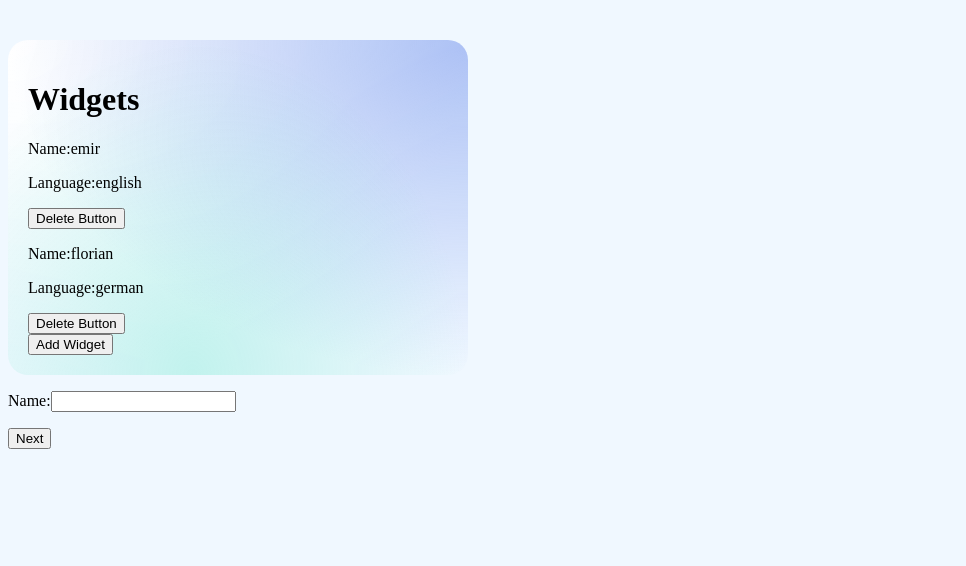
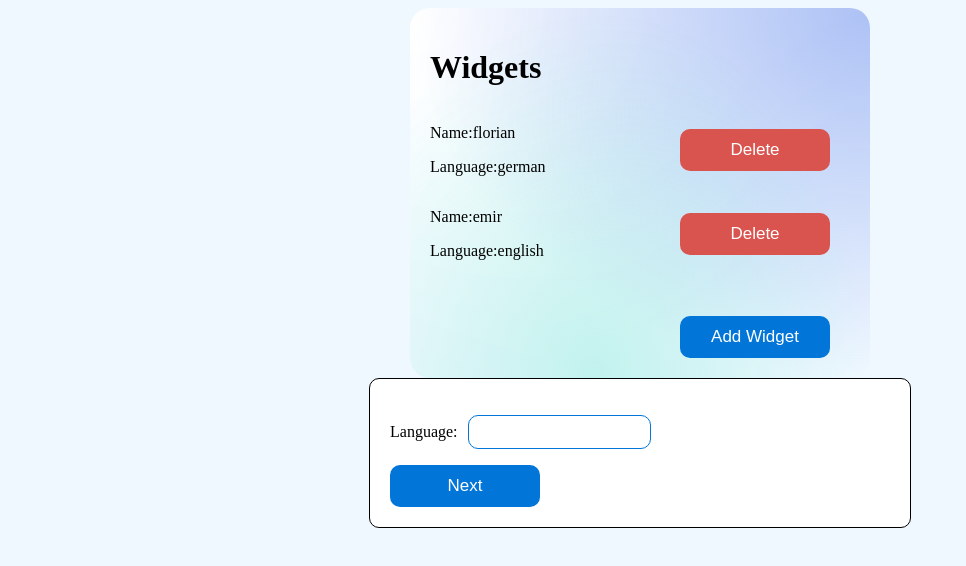
Before and after one commit to emirabuaf/widgets-screen, a React (Create React App) app: page / in a window 1280 px wide. Both pictures are taken after a click on the button "Add Widget". Shown: the top 566 px of the page, without its empty margins (0-966 px from the left). Built offline with nearby package versions, Linux system fonts and the light colour scheme.

Commit message:
push the inputvalue to array and do some styling

```diff
--- a/src/App.js
+++ b/src/App.js
@@ -1,22 +1,40 @@
-import React, { useState } from "react";
+import React, { useEffect, useState } from "react";
 import "./App.css";
 import Widgets from "./components/Widgets";
 import MultiStepForm from "./components/MultiStepForm";
 
 const dataList = [
+  { name: "florian", language: "german" },
   { name: "emir", language: "english" },
-  { name: "florian", language: "german" },
 ];
 
 function App() {
   const [formData, setFormData] = useState(dataList);
+  const [isVisible, setIsVisible] = useState(false);
 
-  console.log(formData);
+  console.log(isVisible);
+
+  const updateData = (value) => {
+    formData.push(value);
+    const newArray = [...formData];
+    setFormData(newArray);
+  };
 
   return (
     <div className="App">
-      <Widgets formData={formData} setFormData={setFormData} />
-      <MultiStepForm formData={formData} setFormData={setFormData} />
+      <Widgets
+        setIsVisible={setIsVisible}
+        formData={formData}
+        setFormData={setFormData}
+      />
+      {isVisible == true ? (
+        <MultiStepForm
+          setIsVisible={setIsVisible}
+          handleUpdate={updateData}
+          formData={formData}
+          setFormData={setFormData}
+        />
+      ) : null}
     </div>
   );
 }
--- a/src/components/AddWidget/index.js
+++ b/src/components/AddWidget/index.js
@@ -1,9 +1,16 @@
 import React from "react";
+import styles from "./styles.css";
 
-const AddWidget = () => {
+const AddWidget = (props) => {
+  const toggleVisible = () => {
+    props.setIsVisible(true);
+  };
+
   return (
     <div>
-      <button>Add Widget</button>
+      <button className="add-widget" onClick={toggleVisible}>
+        Add Widget
+      </button>
     </div>
   );
 };
--- a/src/components/AddWidget/styles.css
+++ b/src/components/AddWidget/styles.css
@@ -0,0 +1,15 @@
+.add-widget {
+  text-align: center;
+  background-color: #0275d8;
+  color: white;
+  width: 150px;
+  padding: 10px;
+  float: right;
+  border: 1px solid transparent;
+  border-radius: 10px;
+  font-size: 17px;
+  margin-right: 20px;
+  margin-top: 40px;
+  outline: none;
+  cursor: pointer;
+}
--- a/src/components/MultiStepForm/Step1.js
+++ b/src/components/MultiStepForm/Step1.js
@@ -4,15 +4,17 @@ const Step1 = (props) => {
   return (
     <div>
       <p>
-        <label htmlFor="name">Name:</label>
+        <label htmlFor="language">Language:</label>
         <input
           type="text"
-          name="name"
-          value={props.name}
+          name="language"
+          value={props.language}
           onChange={handleChange}
         />
       </p>
-      <button onClick={nextStep}>Next</button>
+      <button className="button" onClick={nextStep}>
+        Next
+      </button>
     </div>
   );
 };
--- a/src/components/MultiStepForm/Step2.js
+++ b/src/components/MultiStepForm/Step2.js
@@ -1,19 +1,23 @@
 import React from "react";
 const Step2 = (props) => {
-  const { handleChange, finishStep, back } = props;
+  const { handleChange, finishStep, prevStep } = props;
   return (
-    <div>
+    <div className="step1-wrapper">
       <p>
-        <label htmlFor="language">Language:</label>
+        <label htmlFor="name">Name:</label>
         <input
           type="text"
-          name="language"
-          value={props.language}
+          name="name"
+          value={props.name}
           onChange={handleChange}
         />
       </p>
-      <button onClick={back}>Back</button>
-      <button onClick={finishStep}>Finish</button>
+      <button className="back-button" onClick={prevStep}>
+        Back
+      </button>
+      <button className="button" onClick={finishStep}>
+        Finish
+      </button>
     </div>
   );
 };
--- a/src/components/MultiStepForm/index.js
+++ b/src/components/MultiStepForm/index.js
@@ -1,6 +1,7 @@
 import React, { useState } from "react";
 import Step1 from "./Step1";
 import Step2 from "./Step2";
+import styles from "./styles.css";
 
 const MultiStepForm = (props) => {
   const [currentStep, setCurrentStep] = useState(1);
@@ -25,13 +26,17 @@ const MultiStepForm = (props) => {
     }));
   };
 
-  const handleSubmit = () => {
-    setInputValue((prevState) => ({
-      inputValue: { name: "", language: "" },
-    }));
+  const handleSubmit = (key) => {
     const newValue = Object.values(inputValue);
-    props.formData.push(newValue);
-    console.log(newValue);
+    const convert = Object.assign({}, newValue);
+
+    for (key in convert) {
+      if (convert.hasOwnProperty(key)) {
+        var value = convert[key];
+        props.handleUpdate(value);
+      }
+    }
+    props.setIsVisible(false);
   };
 
   const showStep = () => {
@@ -40,7 +45,7 @@ const MultiStepForm = (props) => {
         <Step1
           nextStep={nextStep}
           handleChange={handleChange}
-          name={inputValue.name}
+          language={inputValue.language}
         />
       );
     if (currentStep === 2)
@@ -49,12 +54,12 @@ const MultiStepForm = (props) => {
           finishStep={handleSubmit}
           prevStep={prevStep}
           handleChange={handleChange}
-          language={inputValue.language}
+          name={inputValue.name}
         />
       );
   };
 
-  return <div>{showStep()}</div>;
+  return <div className="wizard-container">{showStep()}</div>;
 };
 
 export default MultiStepForm;
--- /dev/null
+++ b/src/components/MultiStepForm/styles.css
@@ -0,0 +1,45 @@
+.wizard-container {
+  background: white;
+  width: 500px;
+  margin: 0 auto;
+  border: 1px solid black;
+  border-radius: 10px;
+  padding: 20px;
+}
+
+.wizard-container input {
+  margin-left: 10px;
+  height: 30px;
+  border: 1px solid #0275d8;
+  border-radius: 10px;
+  outline: none;
+}
+
+.step1-wrapper {
+  position: relative;
+}
+
+.button {
+  background-color: #0275d8;
+  color: white;
+  width: 150px;
+  padding: 10px;
+  border: 1px solid transparent;
+  border-radius: 10px;
+  font-size: 17px;
+  outline: none;
+  cursor: pointer;
+}
+
+.back-button {
+  background-color: #d9534f;
+  color: white;
+  width: 150px;
+  padding: 10px;
+  border: 1px solid transparent;
+  border-radius: 10px;
+  font-size: 17px;
+  margin-right: 20px;
+  outline: none;
+  cursor: pointer;
+}
--- a/src/components/Widgets/index.js
+++ b/src/components/Widgets/index.js
@@ -7,7 +7,7 @@ const Widgets = (props) => {
   return (
     <div className="container">
       <WidgetsList formData={props.formData} />
-      <AddWidget />
+      <AddWidget setIsVisible={props.setIsVisible} />
     </div>
   );
 };
--- a/src/components/Widgets/styles.css
+++ b/src/components/Widgets/styles.css
@@ -1,6 +1,6 @@
 .container {
   padding: 20px;
-  margin-top: 40px;
+  margin: 0 auto;
   border-radius: 20px;
   width: 420px;
   overflow: auto;
--- a/src/components/WidgetsList/index.js
+++ b/src/components/WidgetsList/index.js
@@ -2,16 +2,16 @@ import React, { useState } from "react";
 import styles from "./styles.css";
 
 const WidgetsList = (props) => {
-  console.log(props.formData);
-
   return (
     <div>
       <h1>Widgets</h1>
       {props.formData.map((widget, index) => (
-        <div key={widget.id}>
-          <p>Name:{widget.name}</p>
-          <p>Language:{widget.language}</p>
-          <button>Delete Button</button>
+        <div className="widget-wrapper" key={index}>
+          <div>
+            <p>Name:{widget.name}</p>
+            <p>Language:{widget.language}</p>
+          </div>
+          <button className="delete-button">Delete</button>
         </div>
       ))}
     </div>
--- a/src/components/WidgetsList/styles.css
+++ b/src/components/WidgetsList/styles.css
@@ -1,18 +1,18 @@
-.container {
-  padding: 20px;
-  margin-top: 40px;
-  border-radius: 20px;
-  width: 420px;
-  overflow: auto;
-  background: radial-gradient(
-      farthest-side at 40% 100%,
-      rgba(87, 229, 197, 0.3),
-      transparent
-    ),
-    radial-gradient(
-      farthest-side at top right,
-      rgba(106, 139, 235, 0.5),
-      transparent
-    ),
-    radial-gradient(farthest-side at top left, #fff, transparent);
+.widget-wrapper {
+  display: flex;
+  justify-content: space-between;
+  align-items: center;
 }
+
+.delete-button {
+  background-color: #d9534f;
+  color: white;
+  width: 150px;
+  padding: 10px;
+  border: 1px solid transparent;
+  border-radius: 10px;
+  font-size: 17px;
+  margin-right: 20px;
+  outline: none;
+  cursor: pointer;
+}
```
